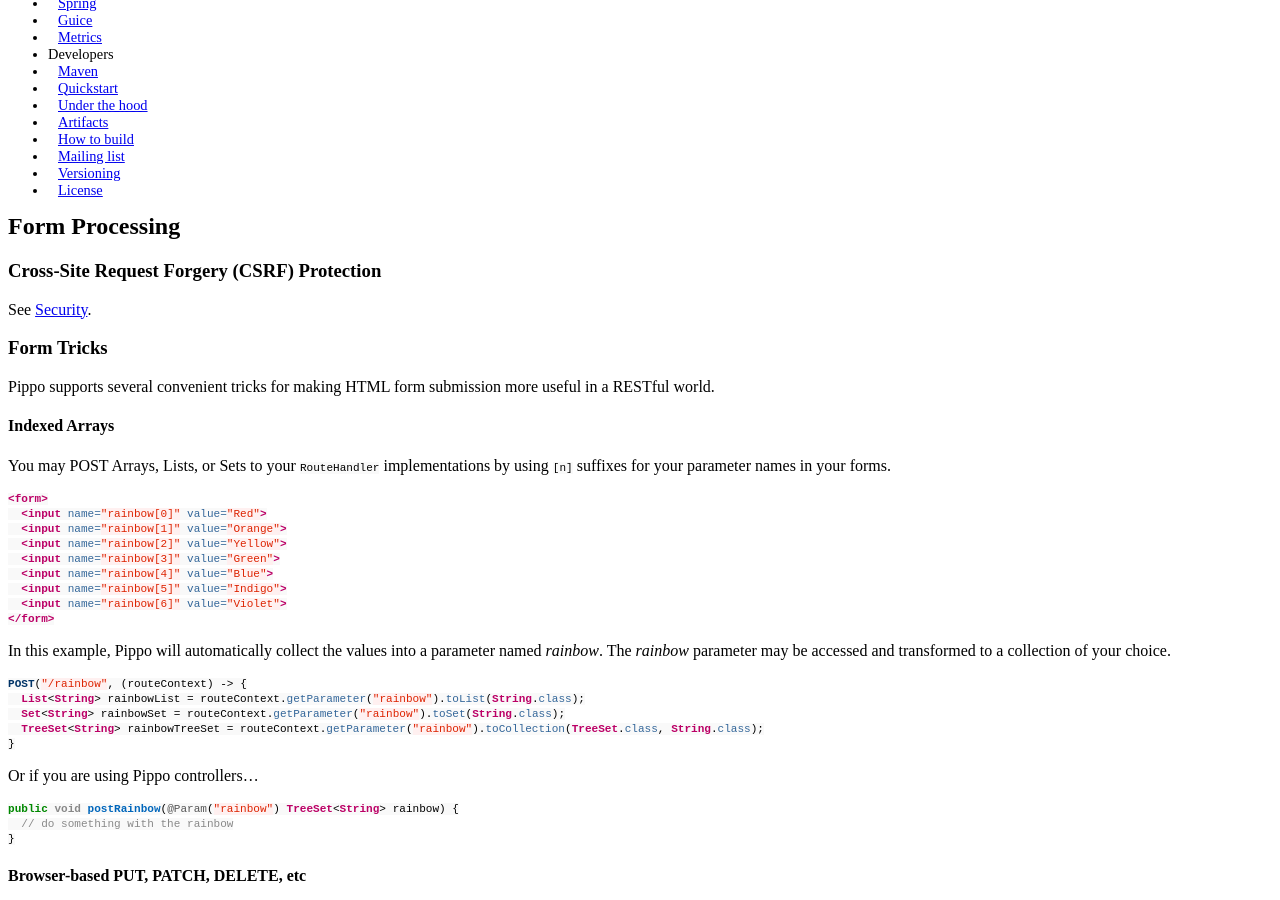
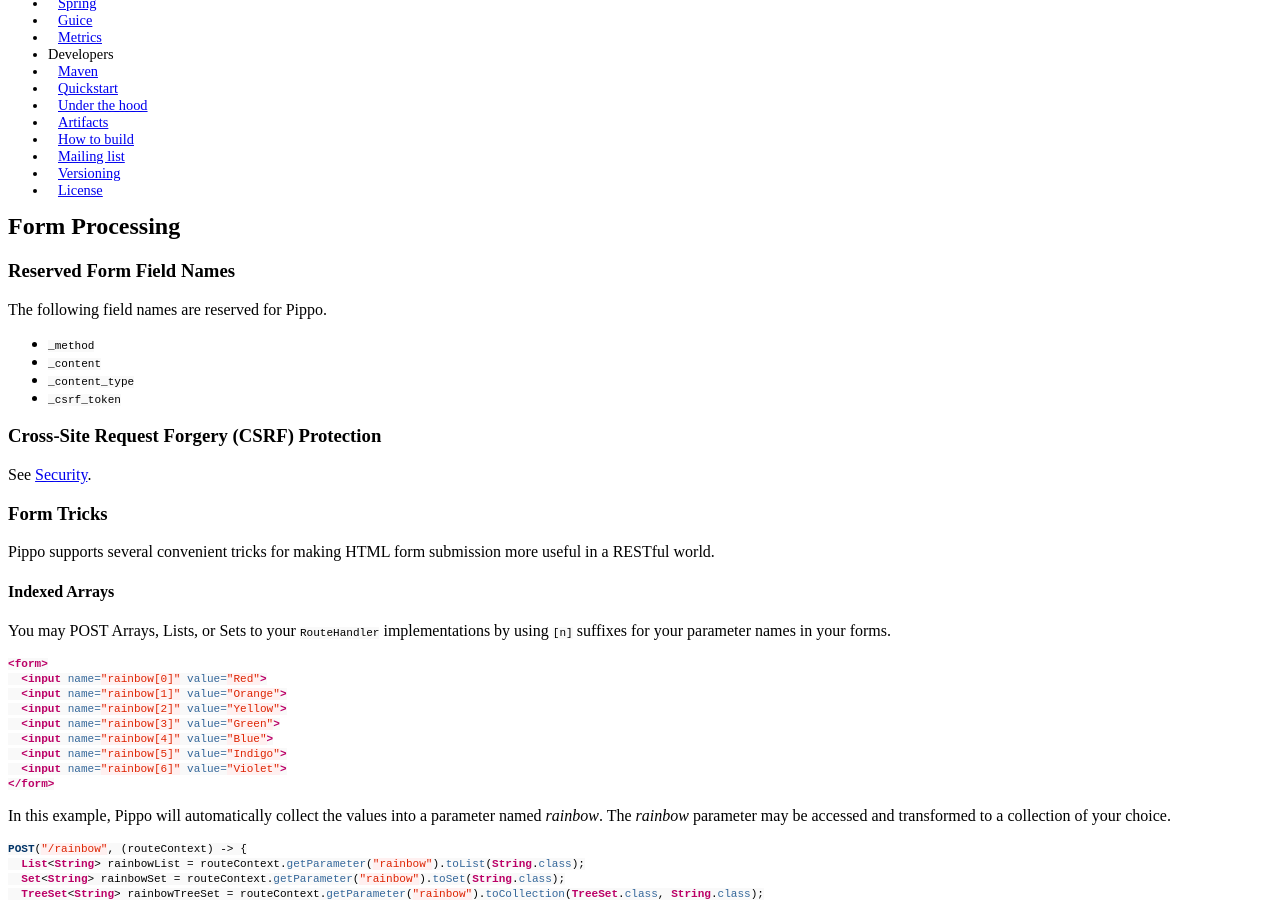
Before and after one commit to pippo-java/pippo.github.io, a Jekyll site: the page built from _posts/2015-06-01-forms.md, in a window 1280 px wide and 900 px high, scrolled down 495 px. Built offline with Jekyll 4.4.1, drawn with Linux system fonts in a browser that asks for light colours; Markdown is read by kramdown in place of the engine named in the settings; a style sheet for code colours, icons or effects is not loaded.

Commit message:
Document _csrf_token form field

```diff
--- a/_posts/2015-06-01-forms.md
+++ b/_posts/2015-06-01-forms.md
@@ -5,6 +5,15 @@ category: doc
 date: 2015-06-01 10:11:42
 order: 55
 ---
+
+### Reserved Form Field Names
+
+The following field names are reserved for Pippo.
+
+- `_method`
+- `_content`
+- `_content_type`
+- `_csrf_token`
 
 ### Cross-Site Request Forgery (CSRF) Protection
 
```
Also changed, not shown: _posts/2015-03-17-security.md (+2 -2 lines).
